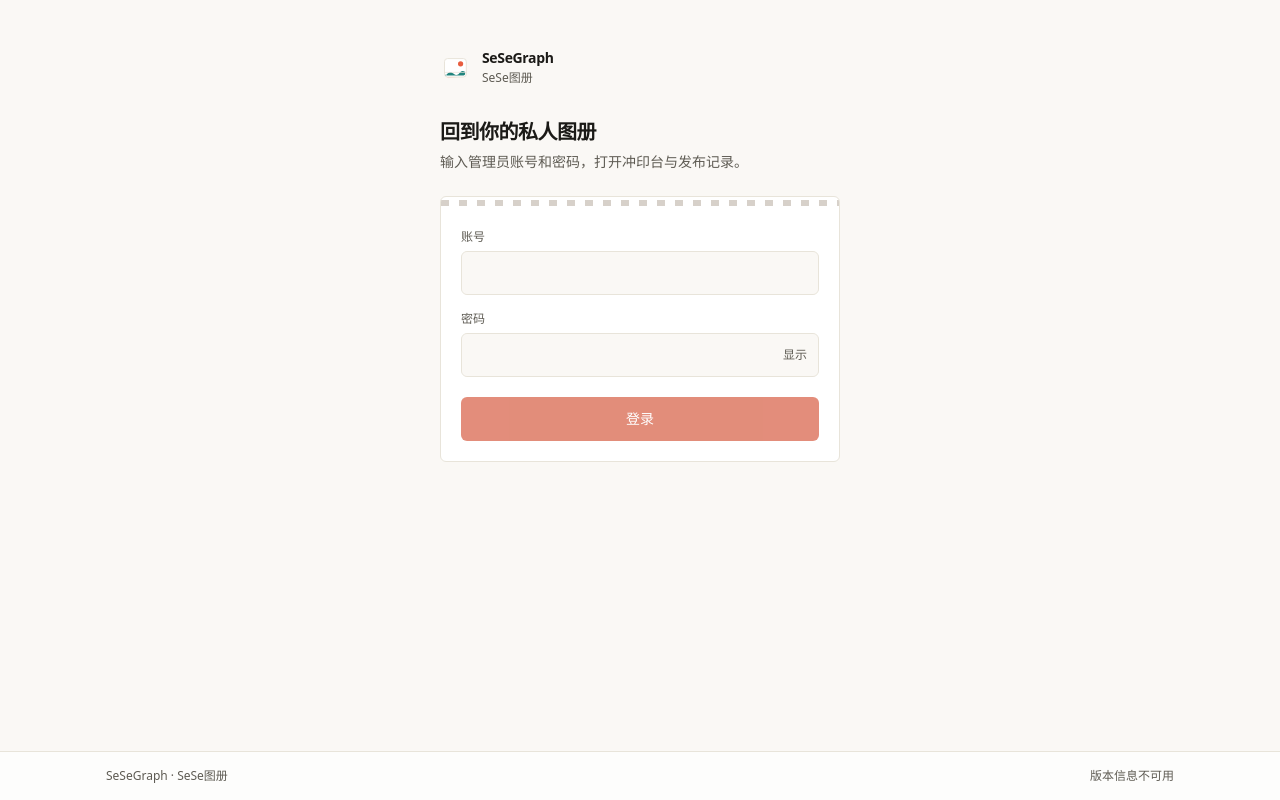
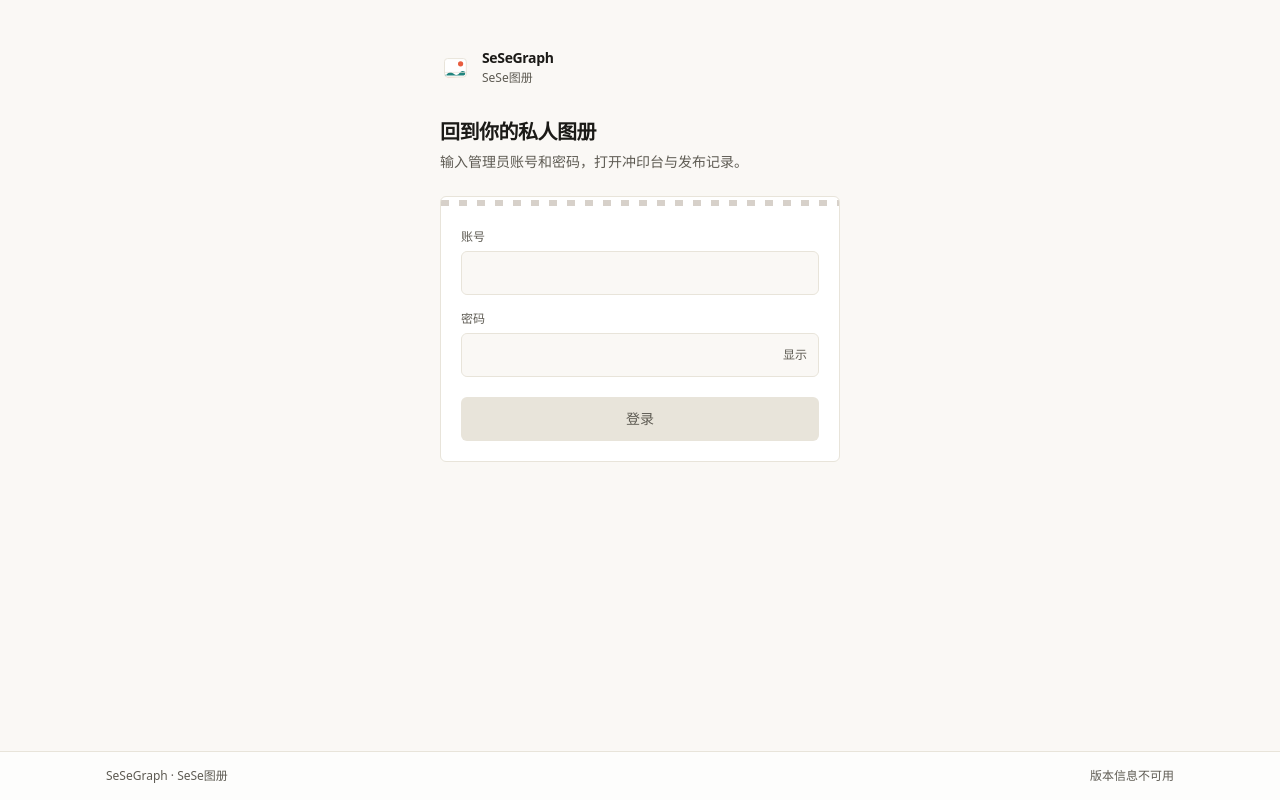
Before and after one commit to littleseven2003/SeSeGraph, a Vue app in the folder frontend/: page /login in a window 1280 px wide. Built offline with nearby package versions, Linux system fonts and the light colour scheme; no server answers.

Commit message:
fix：登录与初始化的禁用主按钮改用中性底色

```diff
--- a/frontend/src/views/LoginView.vue
+++ b/frontend/src/views/LoginView.vue
@@ -90,7 +90,7 @@ async function submit(): Promise<void> {
         <button
           type="submit"
           :disabled="pending || username === '' || password === ''"
-          class="mt-5 h-11 w-full rounded-md bg-brand text-sm font-medium text-brand-ink transition hover:bg-brand-strong disabled:cursor-not-allowed disabled:opacity-60"
+          class="mt-5 h-11 w-full rounded-md bg-brand text-sm font-medium text-brand-ink shadow-[0_2px_0_0_#9e2b12] transition hover:bg-brand-strong motion-safe:active:translate-y-[2px] active:shadow-none disabled:cursor-not-allowed disabled:bg-line disabled:text-muted disabled:shadow-none"
         >
           {{ pending ? '正在登录…' : '登录' }}
         </button>
--- a/frontend/src/views/SetupView.vue
+++ b/frontend/src/views/SetupView.vue
@@ -166,7 +166,7 @@ async function submit(): Promise<void> {
         <button
           type="submit"
           :disabled="pending"
-          class="mt-5 h-11 w-full rounded-md bg-brand text-sm font-medium text-brand-ink transition hover:bg-brand-strong disabled:cursor-not-allowed disabled:opacity-60"
+          class="mt-5 h-11 w-full rounded-md bg-brand text-sm font-medium text-brand-ink shadow-[0_2px_0_0_#9e2b12] transition hover:bg-brand-strong motion-safe:active:translate-y-[2px] active:shadow-none disabled:cursor-not-allowed disabled:bg-line disabled:text-muted disabled:shadow-none"
         >
           {{ pending ? '正在创建…' : '创建管理员' }}
         </button>
```
